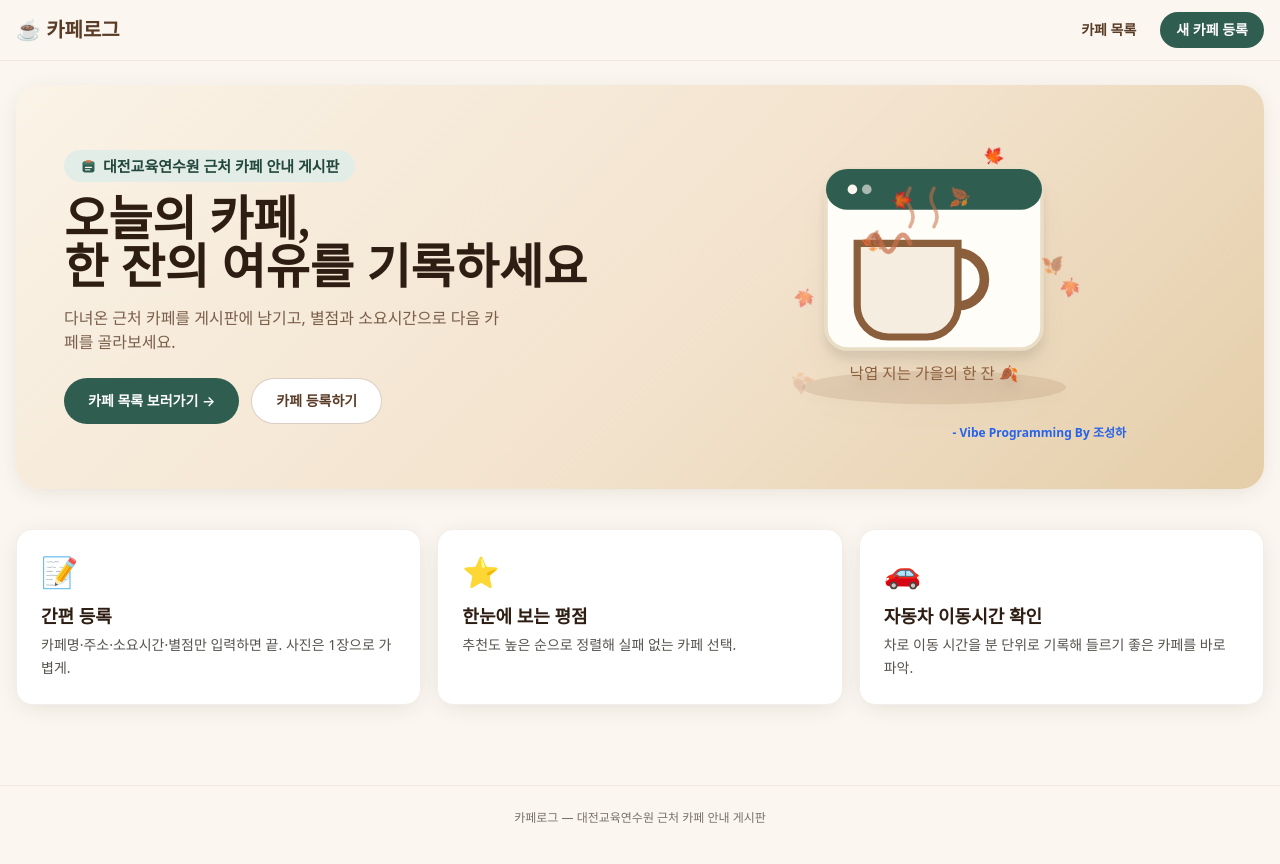
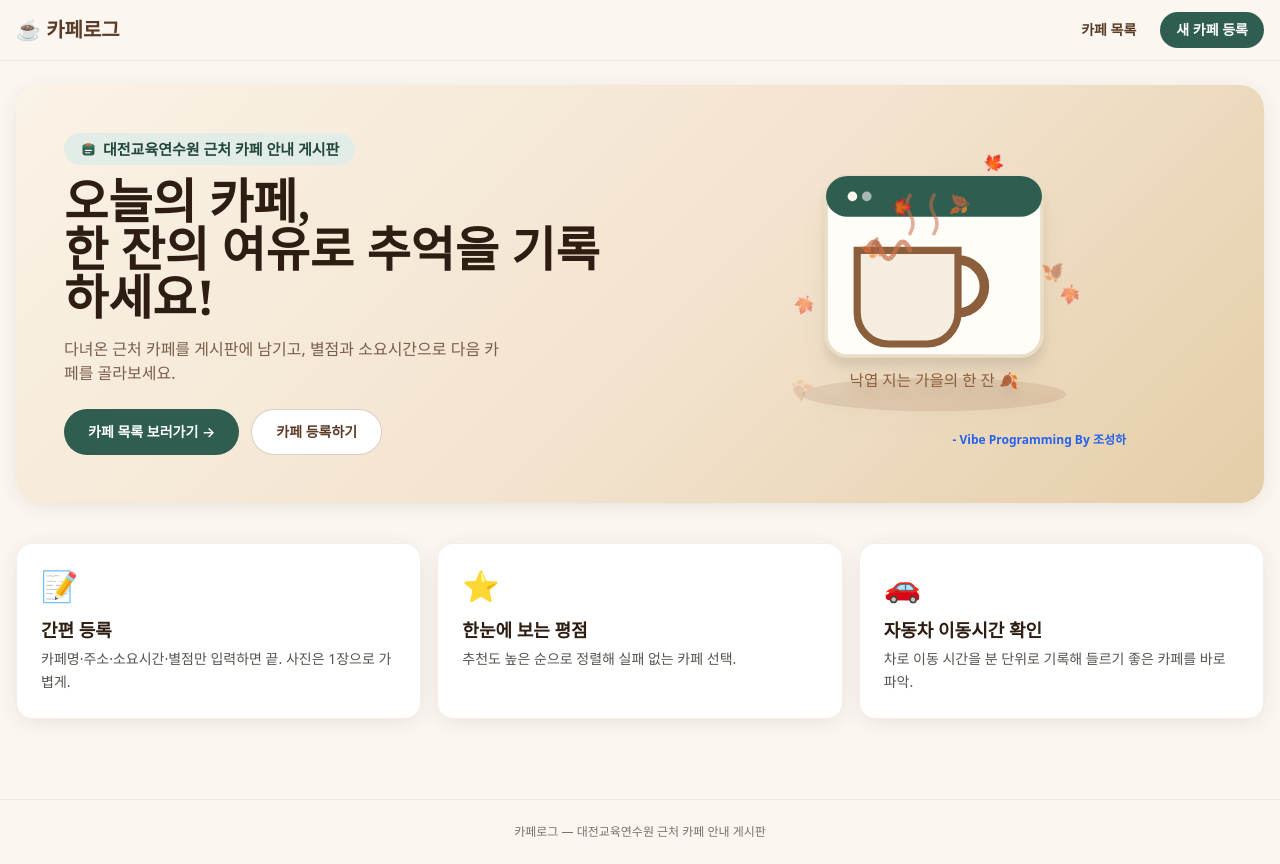
Before and after one commit to csh1975/CafeInfo, a Next.js app: page / in a window 1280 px wide. Built offline with nearby package versions, Linux system fonts and the light colour scheme.

Commit message:
style: 랜딩 히어로 문구 변경
Ultraworked with [Sisyphus](https://github.com/code-yeongyu/oh-my-openagent)

Co-authored-by: Sisyphus <clio-agent@sisyphuslabs.ai>

```diff
--- a/app/page.tsx
+++ b/app/page.tsx
@@ -27,7 +27,7 @@ export default function Home() {
             <h1 className="font-serif text-3xl font-bold leading-tight text-coffee-900 md:text-5xl">
               오늘의 카페,
               <br />
-              한 잔의 여유를 기록하세요
+              한 잔의 여유로 추억을 기록하세요!
             </h1>
             <p className="mt-4 max-w-md text-sm leading-relaxed text-coffee-700/80 md:text-base">
               다녀온 근처 카페를 게시판에 남기고, 별점과 소요시간으로 다음 카페를 골라보세요.
```
